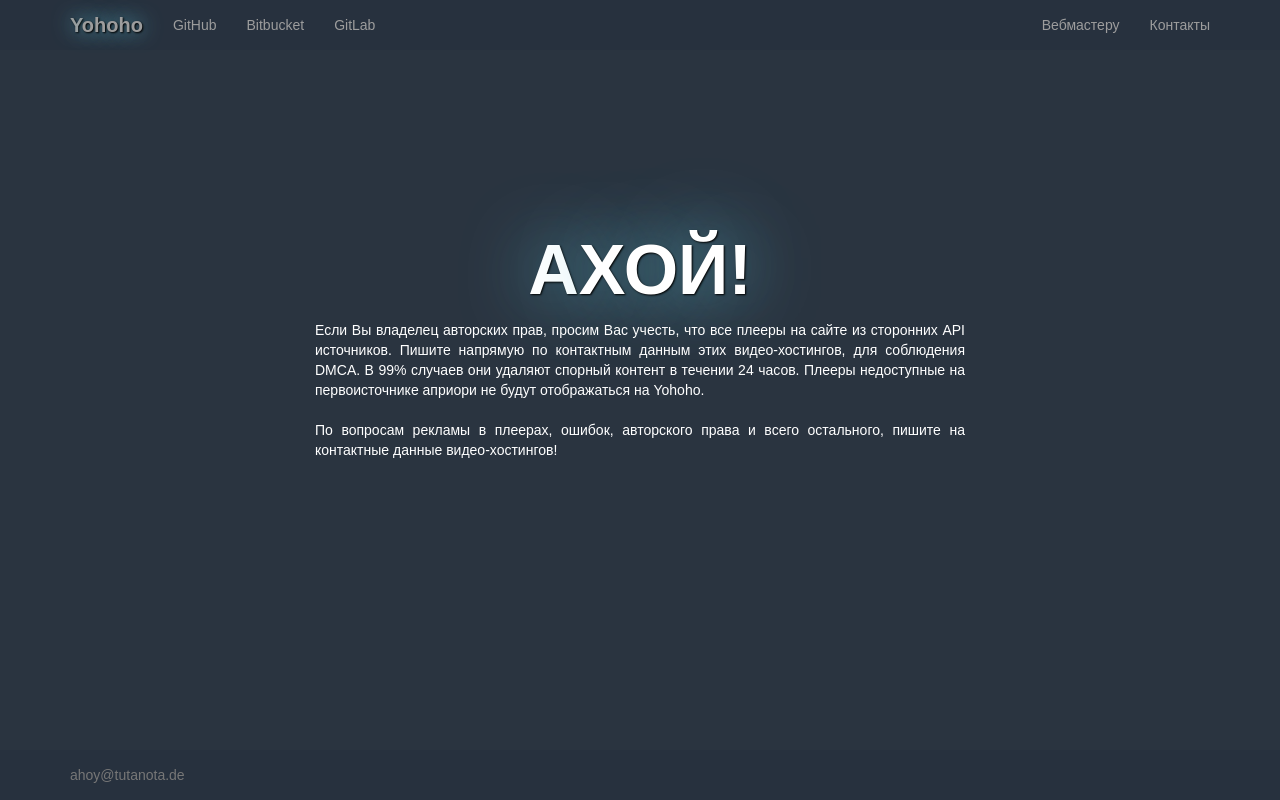
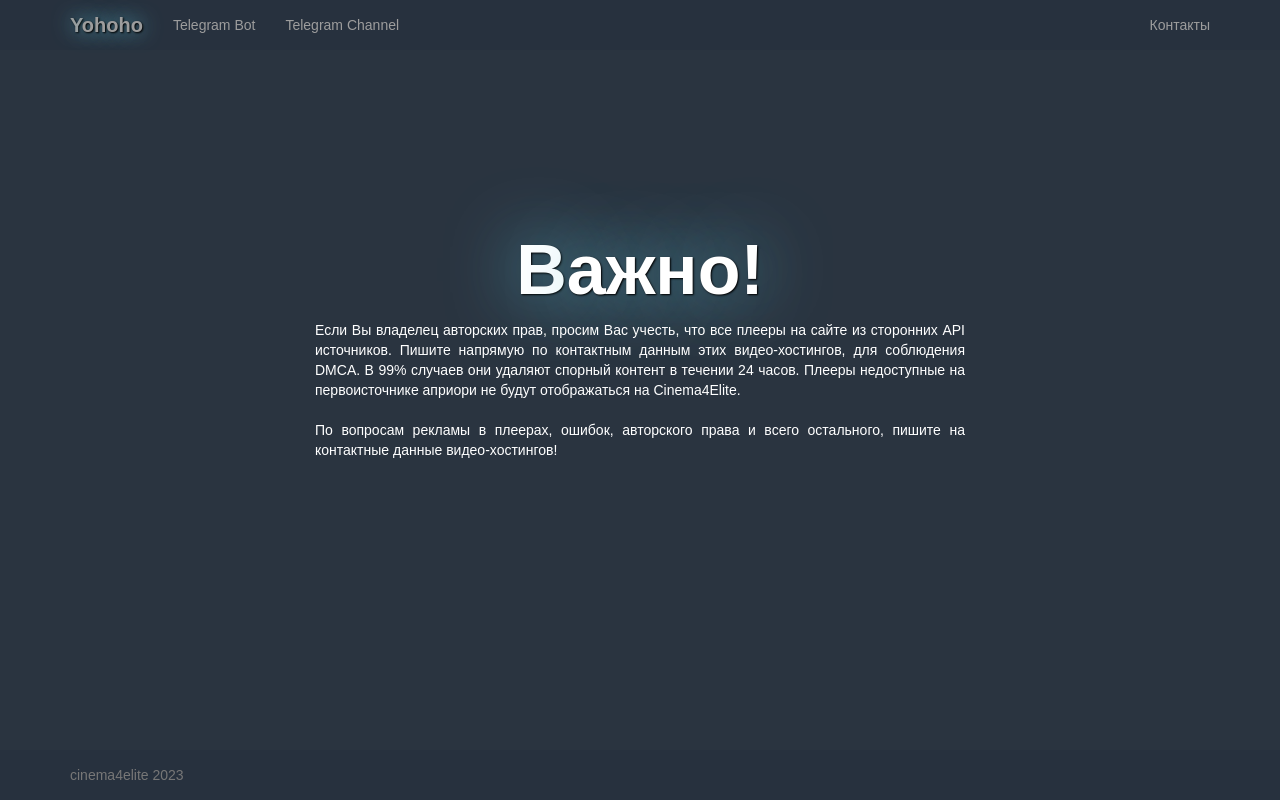
Before and after one commit to cinema4elitecollection/cinema4elitecollection.github.io, a plain HTML site: page contact.html in a window 1280 px wide. Drawn offline with nearby package versions, Linux system fonts and the light colour scheme; a script that the page names is missing.

Commit message:
Add files via upload

```diff
--- a/contact.html
+++ b/contact.html
@@ -41,19 +41,13 @@
         <div id="navbar" class="collapse navbar-collapse">
             <ul class="nav navbar-nav">
                 <li>
-                    <a href="https://github.com/4h0y/4h0y.github.io" target="_blank">GitHub</a>
+                    <a href="https://t.me/cinema4elite_bot" target="_blank">Telegram Bot</a>
                 </li>
                 <li>
-                    <a href="https://bitbucket.org/4h0y/4h0y.bitbucket.io" target="_blank">Bitbucket</a>
-                </li>
-                <li>
-                    <a href="https://gitlab.com/4h0y/4h0y.gitlab.io" target="_blank">GitLab</a>
+                    <a href="https://t.me/cinema4elite_official" target="_blank">Telegram Channel</a>
                 </li>
             </ul>
             <ul class="nav navbar-nav navbar-right">
-                <li>
-                    <a href="/webmaster.html">Вебмастеру</a>
-                </li>
                 <li>
                     <a href="/contact.html">Контакты</a>
                 </li>
@@ -63,16 +57,16 @@
 </nav>
 
 <div class="search-line">
-    <div class="brand">АХОЙ!</div>
+    <div class="brand">Важно!</div>
     <div style="text-align: justify">
-        Если Вы владелец авторских прав, просим Вас учесть, что все плееры на сайте из сторонних API источников. Пишите напрямую по контактным данным этих видео-хостингов, для соблюдения DMCA. В 99% случаев они удаляют спорный контент в течении 24 часов. Плееры недоступные на первоисточнике априори не будут отображаться на Yohoho.<br><br>
+        Если Вы владелец авторских прав, просим Вас учесть, что все плееры на сайте из сторонних API источников. Пишите напрямую по контактным данным этих видео-хостингов, для соблюдения DMCA. В 99% случаев они удаляют спорный контент в течении 24 часов. Плееры недоступные на первоисточнике априори не будут отображаться на Cinema4Elite.<br><br>
         По вопросам рекламы в плеерах, ошибок, авторского права и всего остального, пишите на контактные данные видео-хостингов!
     </div>
 </div>
 
 <footer class="footer">
     <div class="container">
-        <p class="text-muted">ahoy@tutanota.de</p>
+        <p class="text-muted">cinema4elite 2023</p>
     </div>
 </footer>
 
```
Also changed, not shown: index.html (+1 -1 lines).
